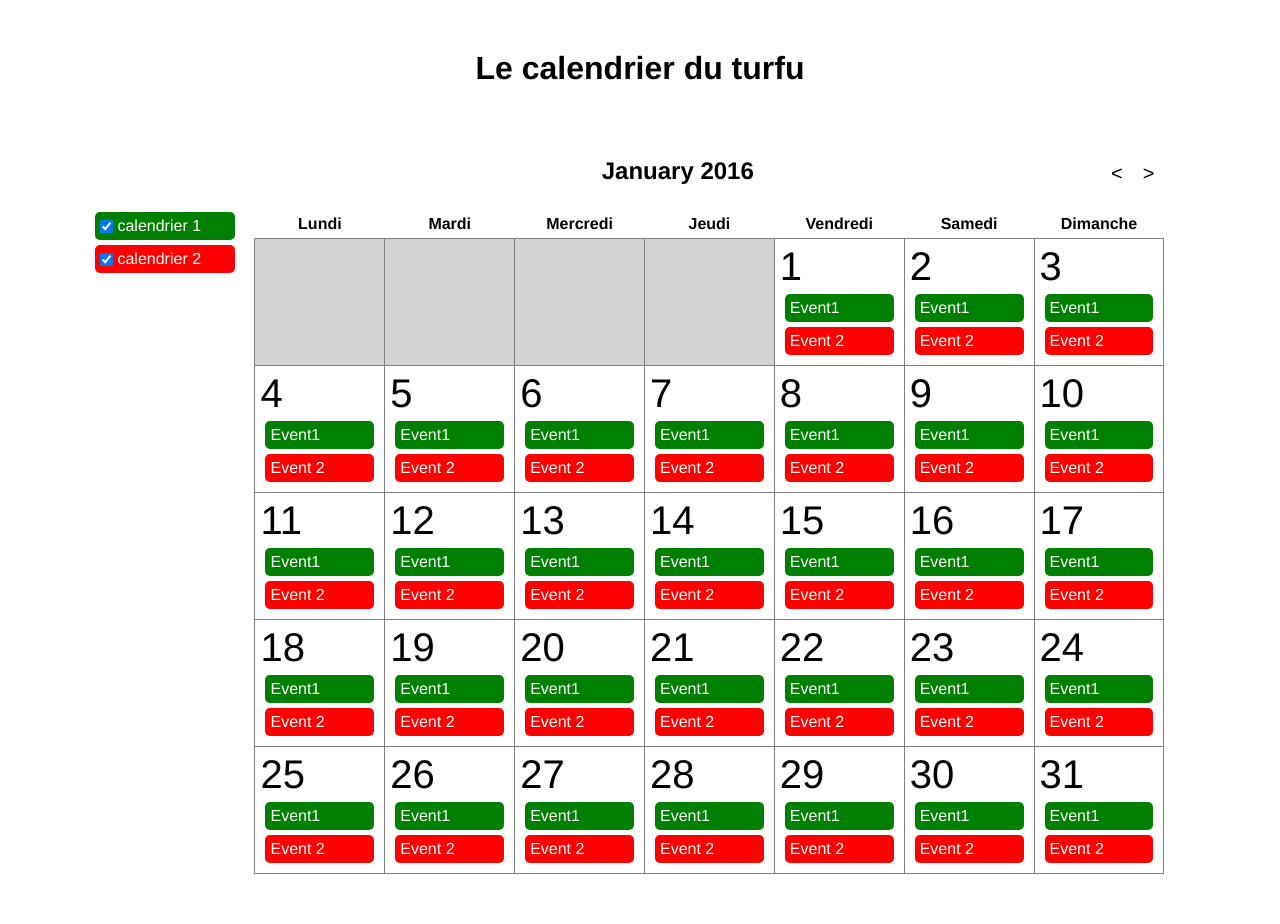
After one commit to GuillaumeCa/not-a-website, a PHP site: page /guillaume/calendar.php in a window 1280 px wide. The commit adds this page. Run offline with PHP 8.4, Linux system fonts and the light colour scheme.

Commit message:
calendar ! yeah :p

```diff
--- /dev/null
+++ b/guillaume/cal.js
@@ -0,0 +1,30 @@
+var month = 1;
+
+function showCalendar(month) {
+  var cal = document.getElementsByClassName('cal');
+  var calendrier = document.getElementById(month.toString());
+  for (var i = 0; i < cal.length; i++) {
+    cal[i].classList.remove('selected');
+  }
+  calendrier.classList.add('selected');
+}
+
+function changeCal(sens) {
+  if (sens == 1 && month < 12) {
+    month++;
+  } else if (sens == -1 && month > 1) {
+    month--;
+  }
+  showCalendar(month);
+}
+
+function refreshCal(e) {
+  var events = document.getElementsByClassName('event');
+  for (var i = 0; i < events.length; i++) {
+    if (events[i].getAttribute('calendrier') == e.getAttribute('calendrier')) {
+      events[i].classList.toggle('hidden');
+    }
+  }
+}
+
+showCalendar(month);
--- /dev/null
+++ b/guillaume/calendar.php
@@ -0,0 +1,86 @@
+<?php setlocale(LC_ALL, "fr_FR") ?>
+<!DOCTYPE html>
+<html>
+  <head>
+    <meta charset="utf-8">
+    <link rel="stylesheet" href="style.css">
+    <title>Calendrier du turfu</title>
+  </head>
+  <body>
+    <h1>Le calendrier du turfu</h1>
+
+
+    <div class="calendrier">
+      <div class="sidebar">
+        <label class="green">
+          <input type="checkbox" name="cal-1" checked="true" id="cal-1" onchange="refreshCal(this)" calendrier="1">
+          <label>calendrier 1</label>
+        </label>
+        <label for="cal-2" class="red">
+          <input type="checkbox" name="cal-2" checked="true" id="cal-2" onchange="refreshCal(this)" calendrier="2">
+          <label>calendrier 2</label>
+        </label>
+      </div>
+<?php
+
+$year = date('Y');
+for ($i=0; $i < 12; $i++) {
+  $numb_of_days[$i] = cal_days_in_month(CAL_GREGORIAN, $i+1, intval($year));
+}
+?>
+
+  <?php for ($mois = 1; $mois < 13; $mois++): ?>
+    <?php $decalage = date('w', strtotime($year."-$mois-01")); ?>
+    <?php if ($decalage == 0) $decalage = 7; ?>
+    <?php
+    $taille = ceil(($decalage + $numb_of_days[$mois-1]-1)/7)*7;
+    ?>
+  <div class="cal" id="<?php echo $mois ?>">
+  <h2><?php echo ucfirst(strftime('%B', mktime(0,0,0,$mois, 10))) ?> <?php echo date('Y') ?></h2>
+  <div class="nav" id="next" onclick="changeCal(1)">></div>
+  <div class="nav" id="previous" onclick="changeCal(-1)"><</div>
+  <table>
+    <thead>
+      <tr>
+        <td>Lundi</td>
+        <td>Mardi</td>
+        <td>Mercredi</td>
+        <td>Jeudi</td>
+        <td>Vendredi</td>
+        <td>Samedi</td>
+        <td>Dimanche</td>
+      </tr>
+    </thead>
+      <tr>
+        <?php $d = 1; ?>
+    <?php for ($i = 0; $i < $taille; $i++): ?>
+      <?php if ($i % 7 == 0 && $i != $taille): ?>
+      </tr>
+      <tr>
+      <?php endif; ?>
+      <?php if ($i < $decalage -1 || $i > $numb_of_days[$mois-1] + $decalage-2): ?>
+        <td class="disabled">
+
+        </td>
+      <?php else: ?>
+        <td>
+          <h2><?php echo $d < $numb_of_days[$mois-1]+1 ? $d : null; $d++; ?></h2>
+          <span class="event green" calendrier="1">
+            Event1
+          </span>
+          <span class="event red" calendrier="2">
+            Event 2
+          </span>
+        </td>
+      <?php endif; ?>
+    <?php endfor; ?>
+      </tr>
+  </table>
+</div>
+<?php endfor; ?>
+
+    </div>
+    <script src="cal.js" charset="utf-8"></script>
+
+  </body>
+</html>
--- a/guillaume/index.php
+++ b/guillaume/index.php
@@ -11,6 +11,7 @@
     </form>
     <a href="rechercheville">recherche lieu</a>
     <a href="rechercheav">recherche avancée</a>
+    <a href="calendar.php">calendrier</a>
     <?php
     if (isset($_GET['image'])) {
       $image = $_GET['image'];
--- a/guillaume/style.css
+++ b/guillaume/style.css
@@ -4,7 +4,7 @@
 }
 
 html {
-  font-family: Helvetica;
+  font-family: Helvetica Neue;
 }
 
 h1 {
@@ -12,6 +12,9 @@ h1 {
   margin: 50px 0;
 }
 
+h2 {
+  text-align: center;
+}
 .search {
   width: 600px;
   margin: 0 auto;
@@ -98,3 +101,117 @@ div.block.sport {
 div.block.lieu {
   background: lightgreen;
 }
+
+.sidebar {
+  width: 150px;
+  height: 600px;
+  padding-top: 70px;
+  display: inline-block;
+}
+
+.calendrier {
+  margin-bottom: 30px;
+  max-width: 1100px;
+  margin: 0 auto;
+}
+
+.sidebar label {
+  cursor: pointer;
+}
+
+.cal {
+  display: none;
+  text-align: center;
+  width: calc(100% - 190px);
+  margin-left: 10px;
+  vertical-align: top;
+}
+
+.cal .nav {
+  float: right;
+  margin: 20px 0;
+  padding: 5px 10px;
+  font-size: 20px;
+  cursor: pointer;
+}
+
+.nav:hover {
+  background: lightgrey;
+  border-radius: 5px;
+}
+
+.cal > h2 {
+  display: inline-block;
+  margin: 20px auto;
+}
+
+.selected {
+  display: inline-block;
+}
+
+table {
+  border-collapse: collapse;
+  margin-bottom: 50px;
+  width: 100%;
+}
+
+table.selected {
+  display: block;
+}
+
+table tbody td {
+  width: calc(100% / 7);
+  height: 100px;
+  border: solid 1px grey;
+  padding: 5px;
+  vertical-align: top;
+}
+
+table thead td {
+  text-align: center;
+  font-weight: bold;
+  padding: 5px;
+}
+
+table .disabled {
+  background: lightgrey;
+}
+
+table td h2 {
+  text-align: left;
+  font-weight: lighter;
+  font-size: 40px;
+}
+
+.cal .event {
+  text-align: left;
+  display: block;
+  margin: 5px;
+  border-radius: 5px;
+  color: white;
+  padding: 5px;
+}
+
+.sidebar > label {
+  padding: 5px;
+  color: white;
+  display: block;
+  margin: 5px;
+  border-radius: 5px;
+}
+
+.sidebar input {
+  vertical-align: middle;
+}
+
+.red {
+  background: red;
+}
+
+.green {
+  background: green;
+}
+
+span.event.hidden {
+  display: none;
+}
```
